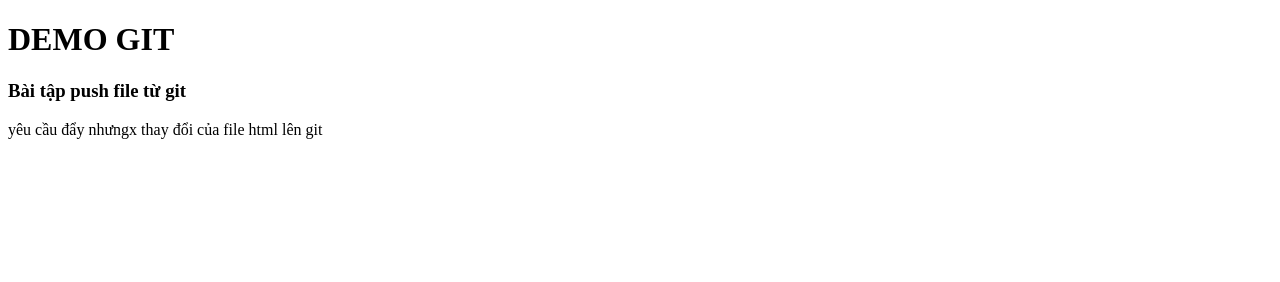
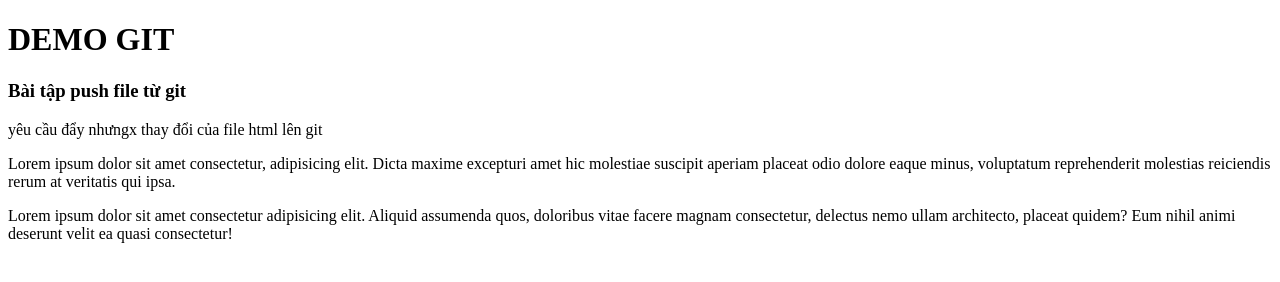
Before and after one commit to Thin2201/capstone_tailwind, a plain HTML site: page index.html in a window 1280 px wide. Drawn offline with Linux system fonts and the light colour scheme.

Commit message:
index and note

```diff
--- a/index.html
+++ b/index.html
@@ -9,5 +9,17 @@
     <h1>DEMO GIT</h1>
     <h3>Bài tập push file từ git</h3>
     <p>yêu cầu đẩy nhưngx thay đổi của file html lên git</p>
+    <p>
+      Lorem ipsum dolor sit amet consectetur, adipisicing elit. Dicta maxime
+      excepturi amet hic molestiae suscipit aperiam placeat odio dolore eaque
+      minus, voluptatum reprehenderit molestias reiciendis rerum at veritatis
+      qui ipsa.
+    </p>
+    <p>
+      Lorem ipsum dolor sit amet consectetur adipisicing elit. Aliquid assumenda
+      quos, doloribus vitae facere magnam consectetur, delectus nemo ullam
+      architecto, placeat quidem? Eum nihil animi deserunt velit ea quasi
+      consectetur!
+    </p>
   </body>
 </html>
```
Also changed, not shown: note.txt.
